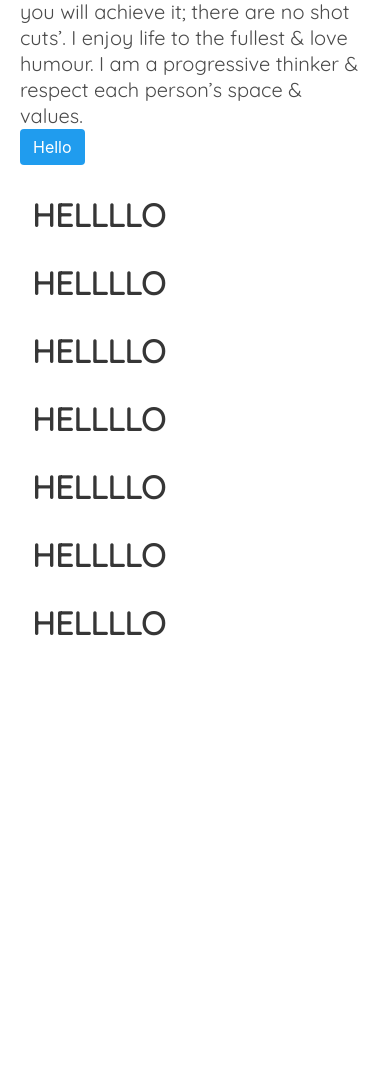
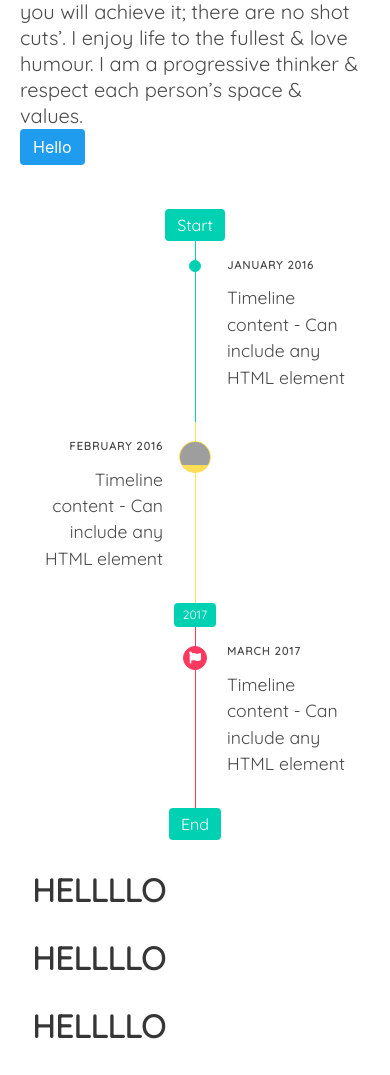
Before and after one commit to nayemalam/portfolio, a PHP site: page /pages/about.html in a window 390 px wide. Shown: the part 677-1752 px from the top of the page. Before the commit the page ends 1313 px from the top, so only its background shows below. Run offline with PHP 8.4, Linux system fonts and the light colour scheme; some libraries are stand-ins or nearby versions; grey boxes are pictures that could not be loaded.

Commit message:
implemented timeline for about page and portfolio is full responsive
both are boilerplates for now

```diff
--- a/css/styles.css
+++ b/css/styles.css
@@ -211,10 +211,13 @@ h1#waddup {
 
 .title-na {
     display: none;
+    font-family: 'IBM Plex Sans', sans-serif !important;
+    letter-spacing: 5px;
+
 }
 
 h1.pad-top-32 {
-    padding-top: 32px;
+    padding-top: 4em;
 }
 
 div.test {
--- a/index.html
+++ b/index.html
@@ -41,6 +41,7 @@
         <!-- Externals -->
         <link rel="stylesheet" href="./css/aos.css" />
         <link rel="stylesheet" href="https://use.fontawesome.com/releases/v5.8.1/css/all.css" integrity="sha384-50oBUHEmvpQ+1lW4y57PTFmhCaXp0ML5d60M1M7uH2+nqUivzIebhndOJK28anvf" crossorigin="anonymous">
+        <link href="https://fonts.googleapis.com/css?family=IBM+Plex+Sans:700&display=swap" rel="stylesheet">
         <link rel="stylesheet" href="./css/bulma.min.css">
         <link rel="stylesheet" href="./css/hover-min.css">
 
--- a/pages/about.html
+++ b/pages/about.html
@@ -29,6 +29,7 @@
         <link rel="stylesheet" href="../css/aos.css" />
         <link rel="stylesheet" href="https://use.fontawesome.com/releases/v5.8.1/css/all.css" integrity="sha384-50oBUHEmvpQ+1lW4y57PTFmhCaXp0ML5d60M1M7uH2+nqUivzIebhndOJK28anvf" crossorigin="anonymous">
         <link rel="stylesheet" href="../css/bulma.min.css">
+        <link rel="stylesheet" href="../css/bulma-timeline.min.css">
         <link rel="stylesheet" href="../css/hover-min.css">
 
     </head>
@@ -93,6 +94,44 @@
                 </div>
             </div>
 
+            <div class="timeline is-centered" style="padding-top: 32px;">
+                <header class="timeline-header">
+                    <span class="tag is-medium is-primary">Start</span>
+                </header>
+                <div class="timeline-item is-primary">
+                    <div class="timeline-marker is-primary"></div>
+                    <div class="timeline-content" data-aos="fade-down-left">
+                    <p class="heading">January 2016</p>
+                    <p>Timeline content - Can include any HTML element</p>
+                    </div>
+                </div>
+                <div class="timeline-item is-warning">
+                    <div class="timeline-marker is-warning is-image is-32x32">
+                    <img src="http://bulma.io/images/placeholders/32x32.png">
+                    </div>
+                    <div class="timeline-content" data-aos="fade-right">
+                    <p class="heading">February 2016</p>
+                    <p>Timeline content - Can include any HTML element</p>
+                    </div>
+                </div>
+                <header class="timeline-header">
+                    <span class="tag is-primary">2017</span>
+                </header>
+                <div class="timeline-item is-danger">
+                    <div class="timeline-marker is-danger is-icon">
+                    <i class="fa fa-flag"></i>
+                    </div>
+                    <div class="timeline-content" data-aos="fade-left">
+                    <p class="heading">March 2017</p>
+                    <p>Timeline content - Can include any HTML element</p>
+                    </div>
+                </div>
+                <header class="timeline-header">
+                    <span class="tag is-medium is-primary">End</span>
+                </header>
+            </div>
+
+
 
 
 
```
Also changed, not shown: css/portfolio.css (+32 -1 lines), pages/portfolio.html (+17 -0 lines), css/bulma-timeline.min.css (added).
